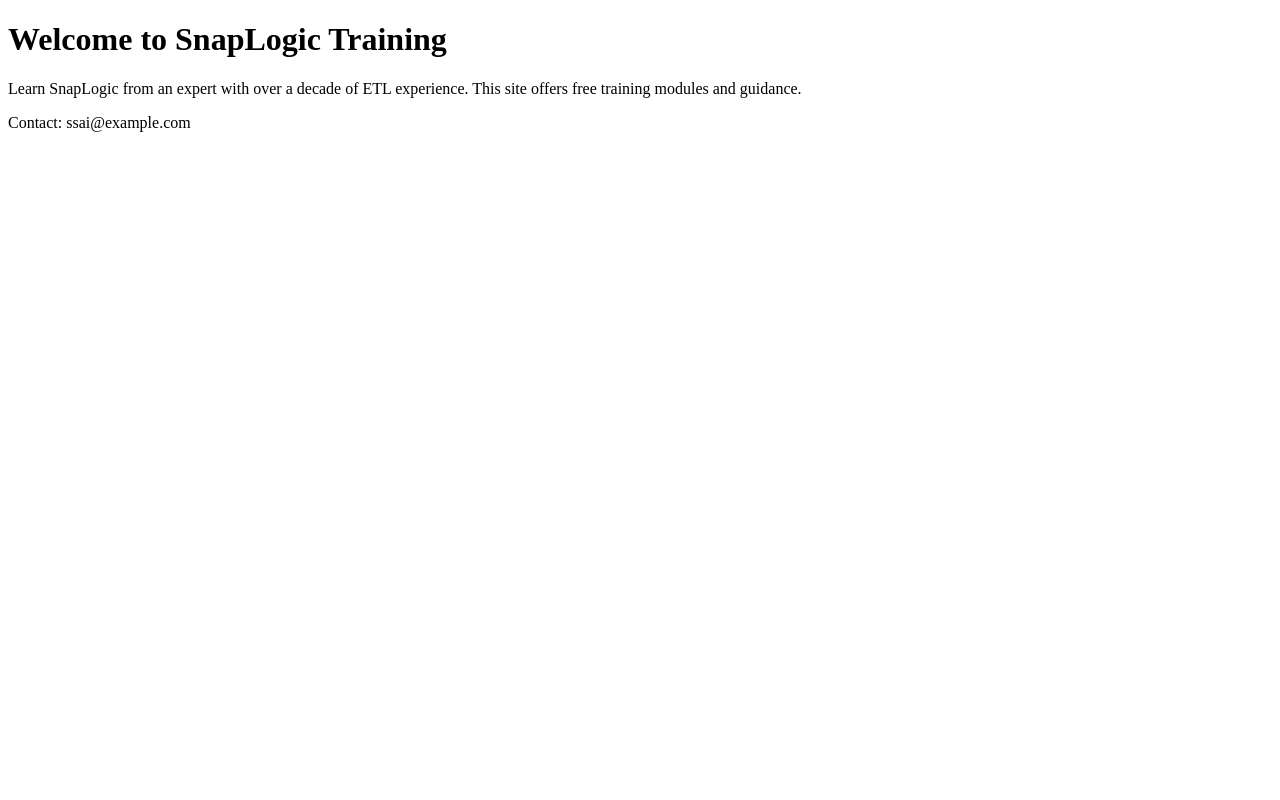
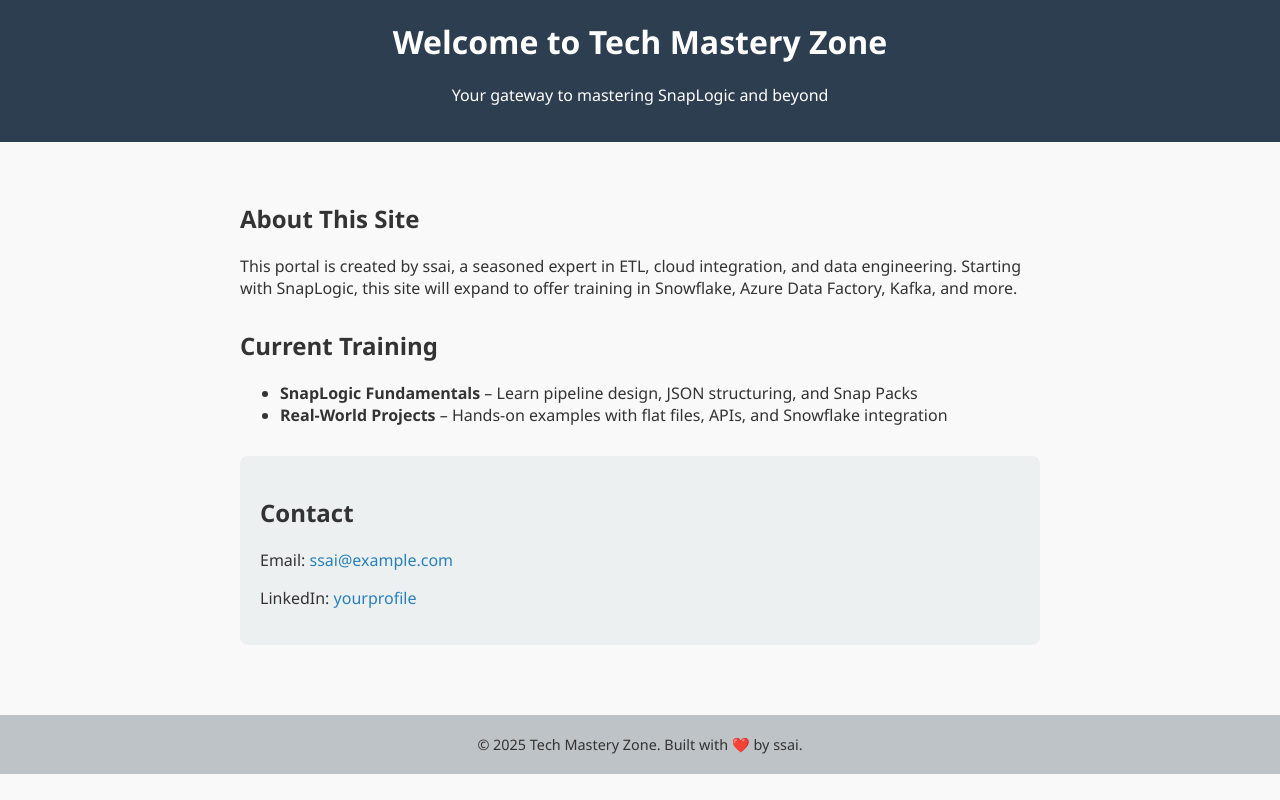
Before and after one commit to learnfromtechexpert/techmasteryzone, a plain HTML site: page index.html in a window 1280 px wide. Drawn offline with Linux system fonts and the light colour scheme.

Commit message:
Update index.html
version2

```diff
--- a/index.html
+++ b/index.html
@@ -1,12 +1,84 @@
 <!DOCTYPE html>
-<html>
+<html lang="en">
 <head>
-  <title>SnapLogic Training by ssai</title>
-  <meta name="description" content="Free SnapLogic training modules, hands-on guidance, and expert tips from ssai.">
+  <meta charset="UTF-8">
+  <title>Tech Mastery Zone</title>
+  <meta name="description" content="Master SnapLogic and other cloud technologies with expert-led training.">
+  <meta name="viewport" content="width=device-width, initial-scale=1.0">
+  <style>
+    body {
+      font-family: 'Segoe UI', sans-serif;
+      margin: 0;
+      padding: 0;
+      background-color: #f9f9f9;
+      color: #333;
+    }
+    header {
+      background-color: #2c3e50;
+      color: white;
+      padding: 20px;
+      text-align: center;
+    }
+    main {
+      padding: 40px 20px;
+      max-width: 800px;
+      margin: auto;
+    }
+    h1 {
+      margin-top: 0;
+    }
+    section {
+      margin-bottom: 30px;
+    }
+    .contact {
+      background-color: #ecf0f1;
+      padding: 20px;
+      border-radius: 8px;
+    }
+    footer {
+      text-align: center;
+      padding: 20px;
+      background-color: #bdc3c7;
+      font-size: 0.9em;
+    }
+    a {
+      color: #2980b9;
+      text-decoration: none;
+    }
+    a:hover {
+      text-decoration: underline;
+    }
+  </style>
 </head>
 <body>
-  <h1>Welcome to SnapLogic Training</h1>
-  <p>Learn SnapLogic from an expert with over a decade of ETL experience. This site offers free training modules and guidance.</p>
-  <p>Contact: ssai@example.com</p>
+  <header>
+    <h1>Welcome to Tech Mastery Zone</h1>
+    <p>Your gateway to mastering SnapLogic and beyond</p>
+  </header>
+
+  <main>
+    <section>
+      <h2>About This Site</h2>
+      <p>This portal is created by ssai, a seasoned expert in ETL, cloud integration, and data engineering. Starting with SnapLogic, this site will expand to offer training in Snowflake, Azure Data Factory, Kafka, and more.</p>
+    </section>
+
+    <section>
+      <h2>Current Training</h2>
+      <ul>
+        <li><strong>SnapLogic Fundamentals</strong> – Learn pipeline design, JSON structuring, and Snap Packs</li>
+        <li><strong>Real-World Projects</strong> – Hands-on examples with flat files, APIs, and Snowflake integration</li>
+      </ul>
+    </section>
+
+    <section class="contact">
+      <h2>Contact</h2>
+      <p>Email: <a href="mailto:ssai@example.com">ssai@example.com</a></p>
+      <p>LinkedIn: <a href="https://linkedin.com/in/yourprofile" target="_blank">yourprofile</a></p>
+    </section>
+  </main>
+
+  <footer>
+    &copy; 2025 Tech Mastery Zone. Built with ❤️ by ssai.
+  </footer>
 </body>
 </html>
```
